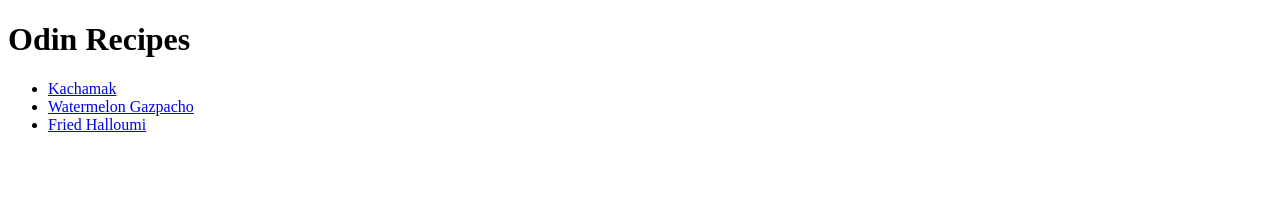
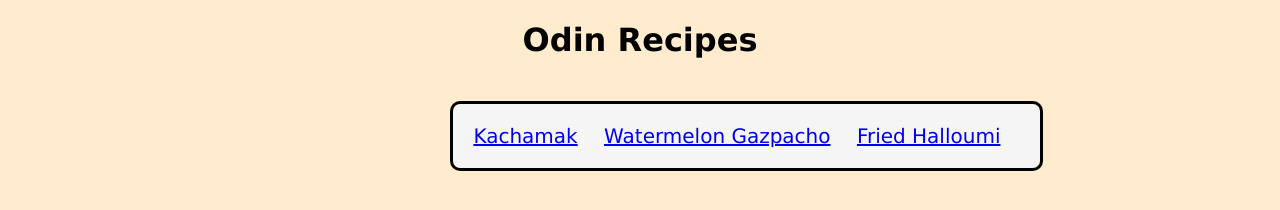
Before and after one commit to DavidBojanic/odin-recipes, a plain HTML site: page index.html in a window 1280 px wide. Drawn offline with Linux system fonts and the light colour scheme.

Commit message:
Add css to all files

```diff
--- a/index.html
+++ b/index.html
@@ -4,17 +4,18 @@
     <meta charset="UTF-8">
     <meta name="viewport" content="width=device-width, initial-scale=1.0">
     <title>Dadzas cookbook</title>
+    <link rel="stylesheet" href="styles.css">
 </head>
 <body>
     <h1>Odin Recipes</h1>
-    <ul>
-        <li>
+    <ul class="meni_index">
+        <li class="ix">
             <a href="recipes/kacamak.html">Kachamak</a>
         </li>
-        <li>
+        <li class="ix">
             <a href="recipes/watermelon_gazpacho.html">Watermelon Gazpacho</a>
         </li>
-        <li>
+        <li class="ix">
             <a href="recipes/fried_halloumi.html">Fried Halloumi</a>
         </li>
     </ul>
--- /dev/null
+++ b/styles.css
@@ -0,0 +1,48 @@
+body {
+    font-family: 'Lucida Sans', 'Lucida Sans Regular', 'Lucida Grande', 'Lucida Sans Unicode', Geneva, Verdana, sans-serif;
+    background-color: blanchedalmond;
+}
+
+h1 {
+    text-align: center;
+    font-family: 'Lucida Sans', 'Lucida Sans Regular', 'Lucida Grande', 'Lucida Sans Unicode', Geneva, Verdana, sans-serif;
+}
+
+
+
+img {
+    display: block;
+    margin-left: auto;
+    margin-right: auto;
+    width: 500px;
+    border: 2px;
+    border-width: 2px;
+    border-color: black;
+    border-radius: 10px;
+    border-style: solid;
+}
+
+h2 {
+    text-align: center;
+}
+
+
+p {
+    background-color: rgb(255, 235, 235);
+}
+
+.meni_index {
+    display: inline-block;
+    padding: 20px;
+    margin-left: 35%;
+    font-size: 20px;
+    border-style: solid;
+    border-radius: 10px;
+    background-color: whitesmoke;
+}
+
+.ix {
+    display: inline-block;
+    padding-right: 20px;
+
+}
```
Also changed, not shown: recipes/fried_halloumi.html (+1 -0 lines), recipes/kacamak.html (+2 -0 lines), recipes/watermelon_gazpacho.html (+2 -0 lines).
